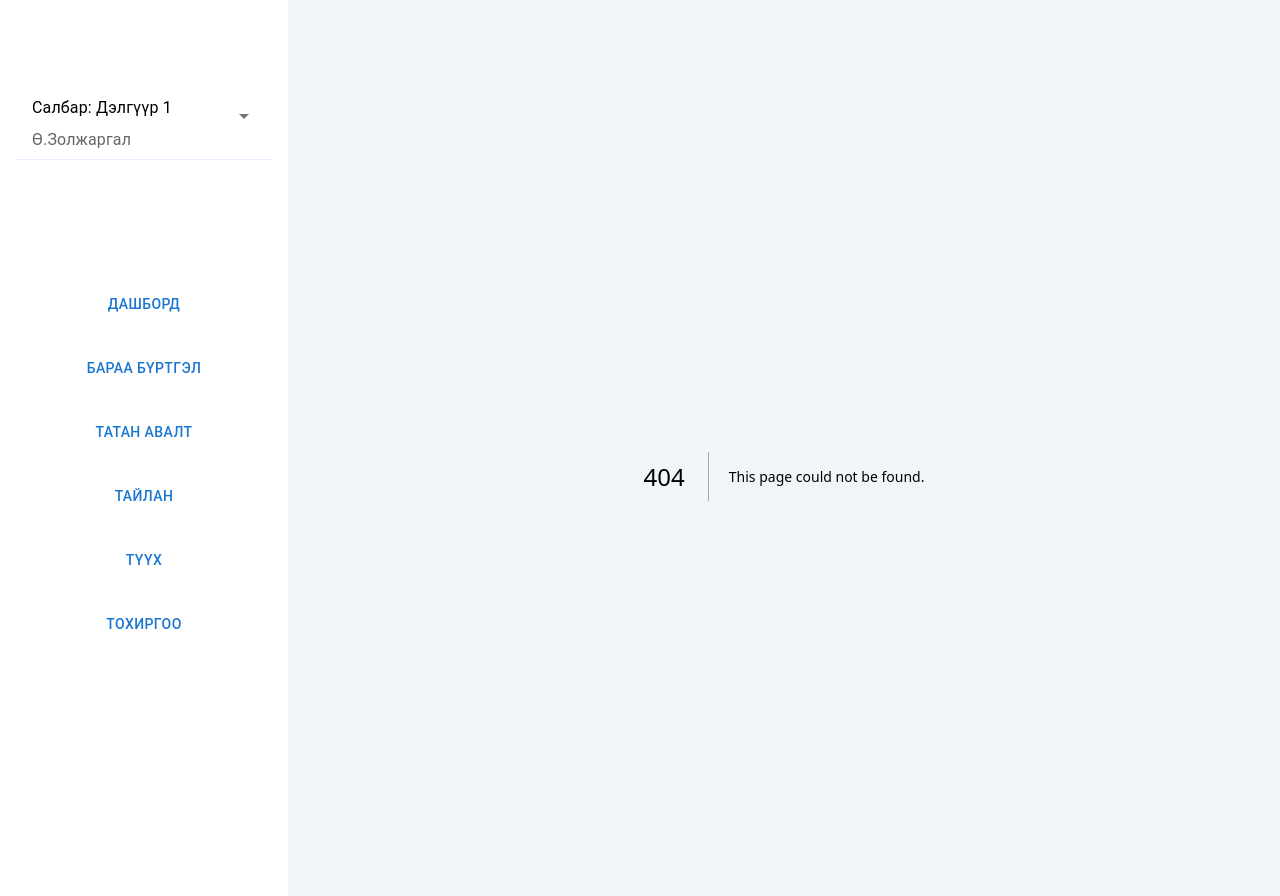
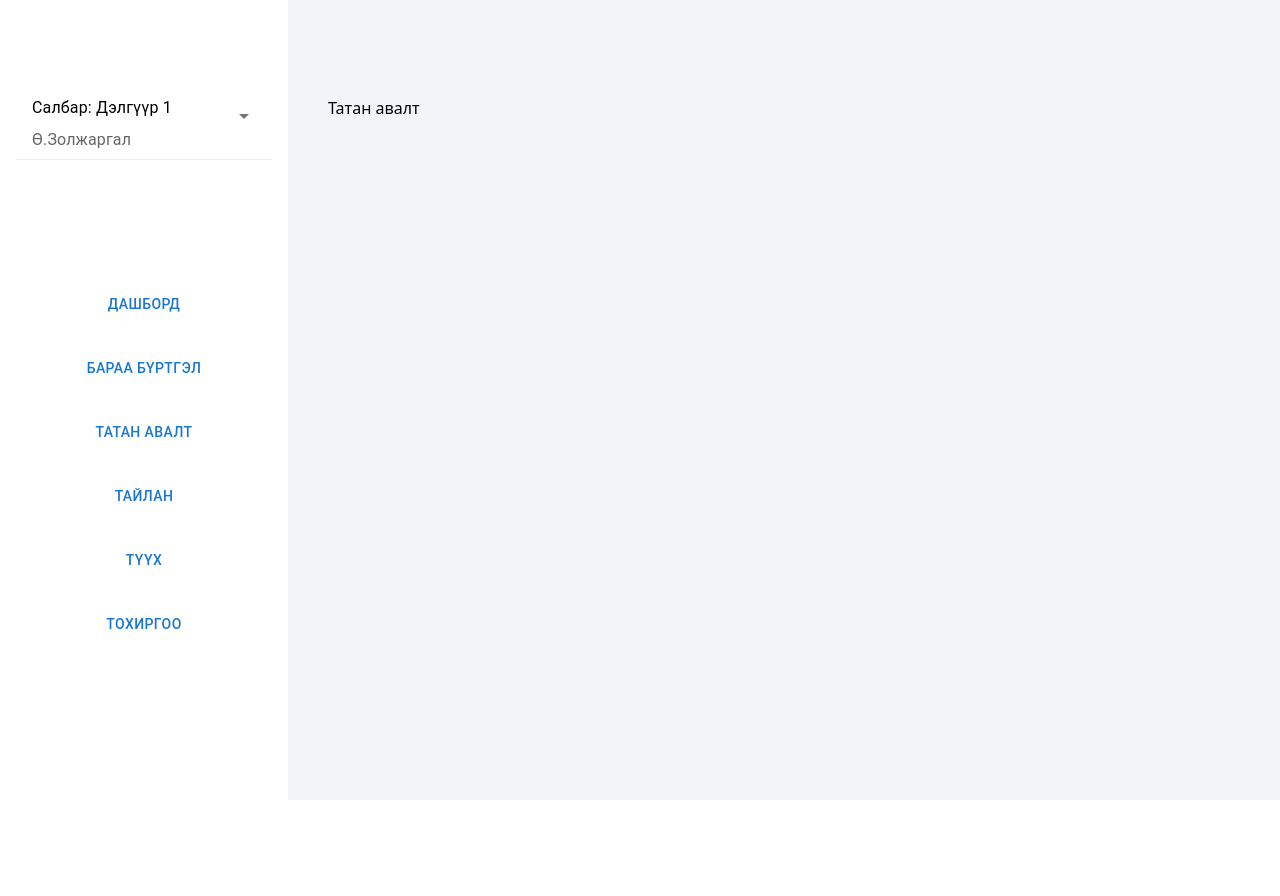
Before and after one commit to octa-project/octagon-manager-fe, a Next.js app: page /purchase in a window 1280 px wide. Before the commit this address had no page. After the commit the page ends 800 px from the top, so only its background shows below. Built offline with nearby package versions, Linux system fonts and the light colour scheme.

Commit message:
added Pages

```diff
--- /dev/null
+++ b/src/app/history/page.tsx
@@ -0,0 +1,12 @@
+"use client"
+import ItemController from "@/src/components/items";
+
+const History = () => {
+    return (
+        <div className='p-5'>
+            Түүх
+      </div>
+    )
+}
+
+export default History;
--- /dev/null
+++ b/src/app/purchase/page.tsx
@@ -0,0 +1,12 @@
+"use client"
+import ItemController from "@/src/components/items";
+
+const Purchase = () => {
+    return (
+        <div className='p-5'>
+            Татан авалт
+      </div>
+    )
+}
+
+export default Purchase;
--- /dev/null
+++ b/src/app/settings/page.tsx
@@ -0,0 +1,12 @@
+"use client"
+import ItemController from "@/src/components/items";
+
+const Settings = () => {
+    return (
+        <div className='p-5'>
+            Тохиргоо
+        </div>
+    )
+}
+
+export default Settings;
```
